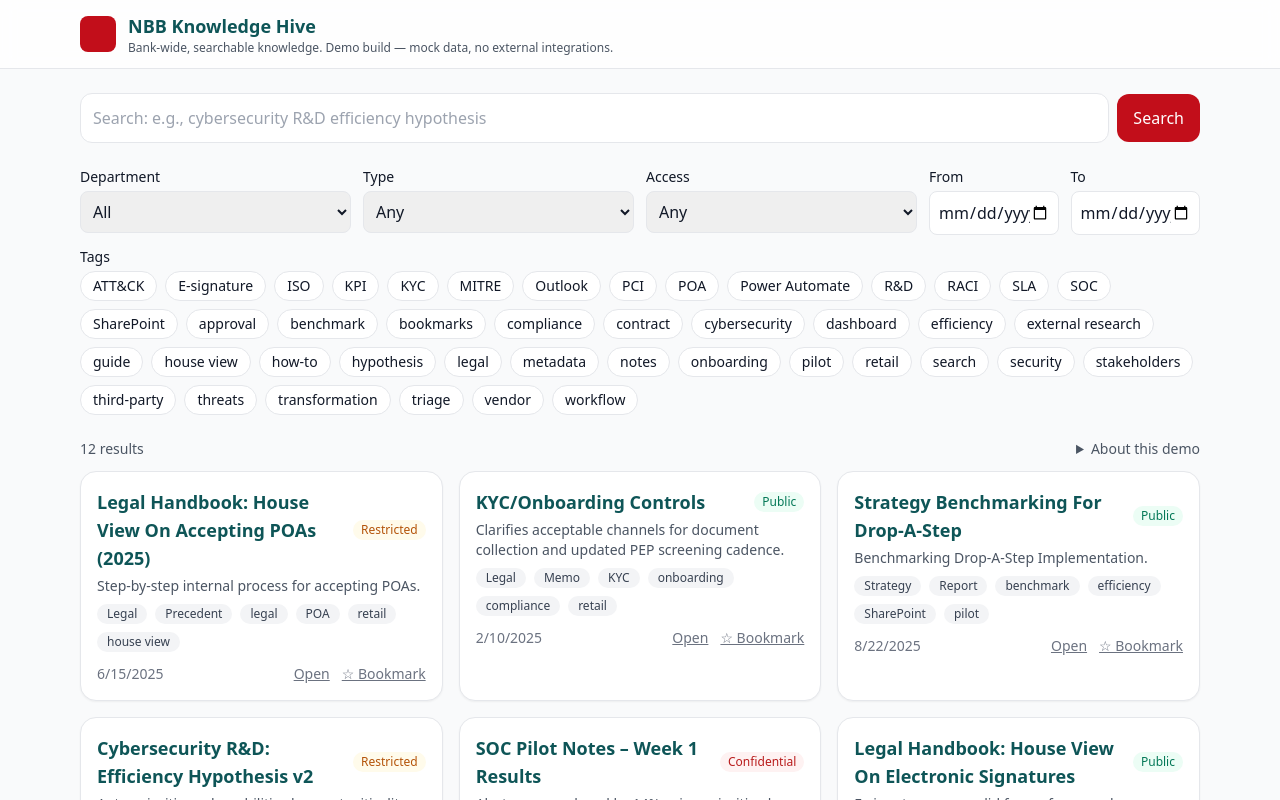
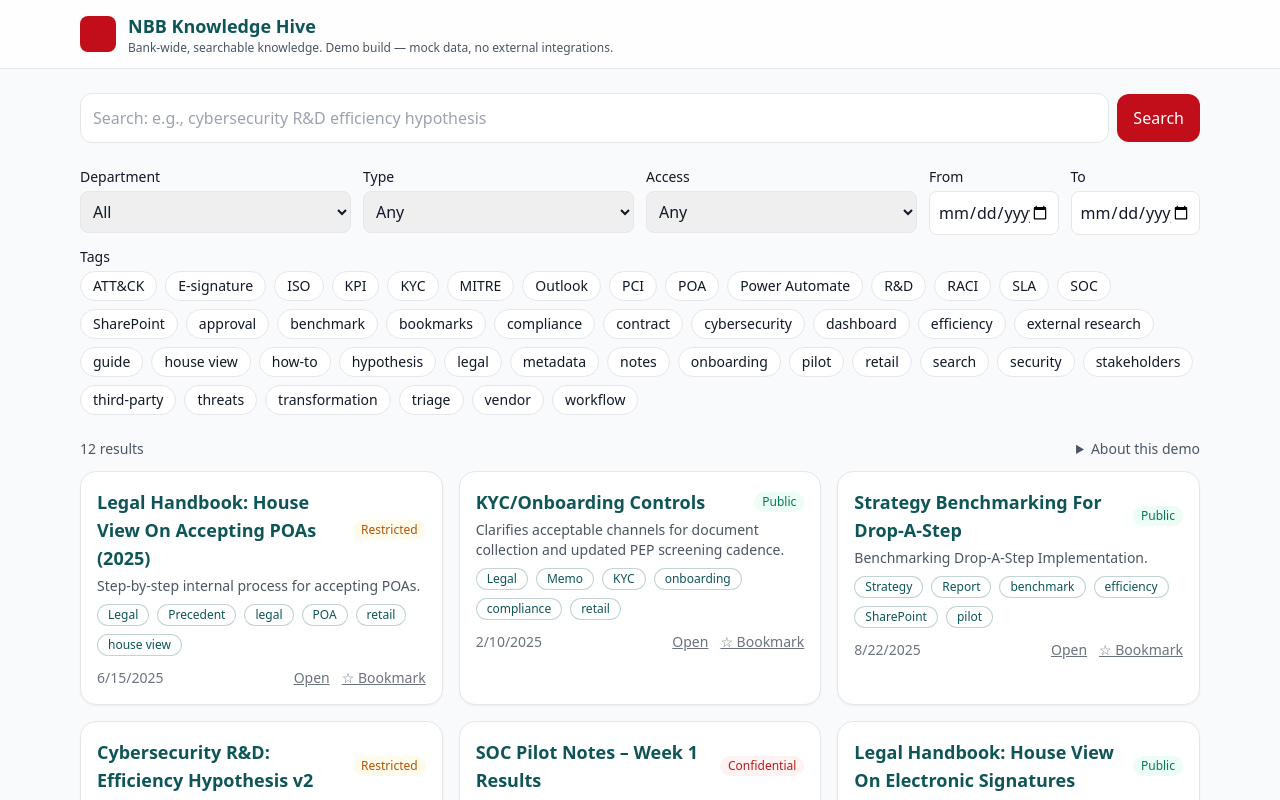
Before and after one commit to HeshamBucheeri/nbb-knowledge-hive, a React (Vite) app in the folder nbb-knowledge-hive/nbb-knowledge-hive/: page / in a window 1280 px wide. Shown: the top 800 px of the page. Built offline with nearby package versions, Linux system fonts and the light colour scheme.

Commit message:
Update Tag.tsx

```diff
--- a/nbb-knowledge-hive/nbb-knowledge-hive/src/components/Tag.tsx
+++ b/nbb-knowledge-hive/nbb-knowledge-hive/src/components/Tag.tsx
@@ -3,7 +3,7 @@ import React from "react";
 type Props = { label: string };
 export default function Tag({ label }: Props) {
   return (
-    <span className="inline-flex items-center rounded-full bg-gray-100 px-2.5 py-0.5 text-xs font-medium text-gray-700">
+    <span className="inline-flex items-center rounded-full border border-nbb-teal/25 bg-white px-2.5 py-0.5 text-xs font-medium text-nbb-teal">
       {label}
     </span>
   );
```
